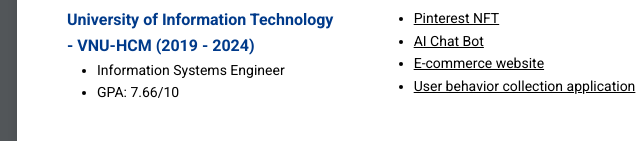
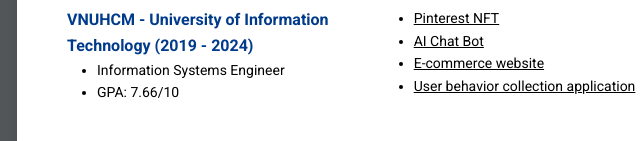
Before and after one commit to tndTool/MyResume, a plain HTML site: page index.html in a window 1280 px wide. Shown: the part 656-797 px from the top of the page, 123-763 px from the left. Drawn offline with Linux system fonts and the light colour scheme.

Commit message:
feat: complete

```diff
--- a/index.html
+++ b/index.html
@@ -113,7 +113,7 @@
           <div class="cv-education__item">
             <div class="cv-education__item-title">
               <strong
-                >University of Information Technology - VNU-HCM (2019 -
+                >VNUHCM - University of Information Technology (2019 -
                 2024)</strong
               >
             </div>
```
